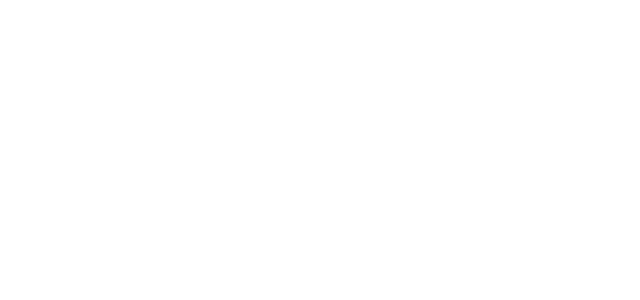
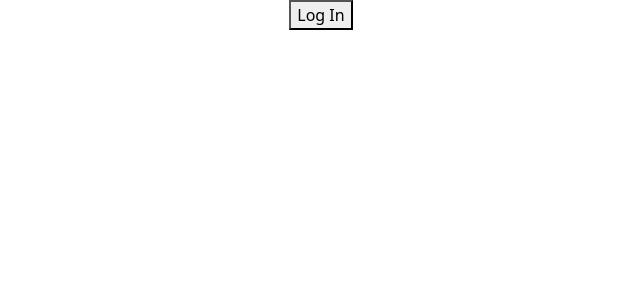
Before and after one commit to AbhishekMhamane/Frontend-Cloud-Based-Secure-File-Sharing-System, a React (Create React App) app: page / in a window 1280 px wide. Before the commit this address had no page. Shown: the top 300 px of the page, without its empty margins (319-959 px from the left). Built offline with nearby package versions, Linux system fonts and the light colour scheme.

Commit message:
auth0 added

```diff
--- a/package.json
+++ b/package.json
@@ -3,6 +3,7 @@
   "version": "0.1.0",
   "private": true,
   "dependencies": {
+    "@auth0/auth0-react": "^1.9.0",
     "@emotion/react": "^11.8.2",
     "@emotion/styled": "^11.8.1",
     "@material-ui/core": "^4.12.3",
@@ -28,7 +29,7 @@
     "web-vitals": "^2.1.3"
   },
   "scripts": {
-    "start": "react-scripts start",
+    "start": "set PORT=3001 && react-scripts start",
     "build": "react-scripts build",
     "test": "react-scripts test",
     "eject": "react-scripts eject"
--- a/src/App.js
+++ b/src/App.js
@@ -1,21 +1,17 @@
 import './App.css';
-import React, { Suspense,useEffect} from 'react';
+import React, { Suspense, useEffect } from 'react';
 import {
   BrowserRouter,
   Routes,
-  Route,Navigate
+  Route,
+  Navigate
 } from "react-router-dom";
 import axios from 'axios';
-import {useDispatch,useSelector} from 'react-redux';
-import {userActions} from './store/user/userSlice';
-import {fetchUser} from './store/user/userActions';
-import {fetchFiles} from './store/file/filesActions';
-
-
-// const MainView = React.lazy(() => import('./Components/Mainpage/MainView'));
-// const Starred =  React.lazy(() => import('./Components/Mainpage/Starred'));
-// const SecondView =  React.lazy(() => import('./Components/Mainpage/SecondView'));
-// const Account = React.lazy(() => import('./Components/Mainpage/Account'));
+import { useDispatch, useSelector } from 'react-redux';
+import { userActions } from './store/user/userSlice';
+import { fetchUser } from './store/user/userActions';
+import { fetchFiles } from './store/file/filesActions';
+import { useNavigate } from "react-router-dom";
 
 import MainView from './Components/Mainpage/MainView';
 import SecondView from './Components/Mainpage/SecondView';
@@ -25,38 +21,37 @@ import Public from './Components/Mainpage/Public';
 import Publiccard from './Components/Mainpage/Publiccard';
 import Demo from './demo.js';
 
+import { useAuth0 } from "@auth0/auth0-react";
+import AppMain from './AppMain';
 
 function App() {
 
 
-
-  // const API_URL = "http://localhost:3000";
-  //  const emailId = "abhimhamane13@gmail.com";
-  //  const dispatch = useDispatch();
-
-  //  useEffect(() => {
-  //   dispatch(fetchUser(emailId));
-  //   //dispatch(fetchFiles(emailId));
-
-  // }, [dispatch]);
+  const { isAuthenticated, loginWithRedirect } = useAuth0();
 
 
   return (
+
+    isAuthenticated ? (
       <BrowserRouter>
         <div className='App'>
-
-      {/* <Suspense fallback={<div>Loading...</div>}> */}
           <Routes>
-        {/* <Route exact path="/" element={<Demo/>} /> */}
             <Route exact path="/mydash" element={<MainView />} />
             <Route path="/folder/:id" element={<SecondView />} />
             <Route path="/starred" element={<Starred />} />
             <Route path="/account" element={<Account />} />
             <Route path="/public" element={<Public />} />
           </Routes>
-        {/* </Suspense> */}
         </div>
       </BrowserRouter>
+    ) : (<BrowserRouter>
+      <div className='App'>
+        <Routes>
+          <Route exact path="/" element={<AppMain />} />
+          {/* <Route exact path="/*" element={ <Navigate to="/" /> } /> */}
+        </Routes>
+      </div>
+    </BrowserRouter>)
   );
 }
 
--- /dev/null
+++ b/src/AppMain.js
@@ -0,0 +1,26 @@
+import React from 'react'
+import App from './App';
+import { Auth0Provider } from "@auth0/auth0-react";
+import {
+  BrowserRouter,
+  Routes,
+  Route,Navigate
+} from "react-router-dom";
+
+import { useAuth0 } from "@auth0/auth0-react";
+
+const AppMain = () => {
+
+  const { loginWithRedirect } = useAuth0();
+  const { user, isAuthenticated, isLoading } = useAuth0();
+
+  return (
+    <div>
+         <button onClick={() => loginWithRedirect()}>Log In</button>
+    </div>
+  );
+
+
+}
+
+export default AppMain
--- a/src/Components/Mainpage/Account.jsx
+++ b/src/Components/Mainpage/Account.jsx
@@ -13,17 +13,27 @@ import {
 
 import Sidenavoptions from "./Sidenav/Sidenavoptions.jsx";
 import axios from "axios";
+import { useAuth0 } from "@auth0/auth0-react";
 
 import "./Starred.css";
 
 import { useSelector } from "react-redux";
 const Account = () => {
-  const user = useSelector((state) => state.user.user);
+  //const user = useSelector((state) => state.user.user);
   console.log("in starred state");
   //console.log(user.userId);
   const API_URL = "http://localhost:3000";
   const [files, setFiles] = useState([]);
   const { id } = useParams();
+
+  const { logout } = useAuth0();
+
+  const { user, isAuthenticated, isLoading } = useAuth0();
+
+  if (isLoading) {
+    return <div>Loading ...</div>;
+  }
+
 
   return (
     <div>
@@ -61,16 +71,17 @@ const Account = () => {
                   <tbody>
                       <tr>
                           <th>User Name</th>
-                          <td>{user.userName}</td>
+                          <td>{user.name}</td>
                       </tr>
                       <tr>
                           <th>User EmailID </th>
-                          <td>{user.userId}</td>
+                          <td>{user.email}</td>
                       </tr>
                   </tbody>
                   </Table>
                   </Card.Text>
-                  <Button  style={{marginTop:'2rem'}}  variant="primary" >Logout</Button>
+                  <Button  style={{marginTop:'2rem'}}  variant="primary"
+                  onClick={() => logout({ returnTo: window.location.origin })} >Logout</Button>
                 </Card.Body>
               </Card>
             </Row>
--- a/src/Components/Mainpage/MainView.jsx
+++ b/src/Components/Mainpage/MainView.jsx
@@ -180,7 +180,7 @@ function MainView() {
                 onChange={inputClicked}
               />
             </div>
-            {search === "" ? null : <SearchView file={search} />}
+            {/* {search === "" ? null : <SearchView file={search} />} */}
 
             <Row>
 
--- a/src/Components/Mainpage/SearchView.jsx
+++ b/src/Components/Mainpage/SearchView.jsx
@@ -24,6 +24,7 @@ function SearchView(props) {
   }, []);
 
   return (
+
       <div>
         <Card style={{ height: "400px", width: "790px", marginTop: "5px" }}>
           <Card.Body>
--- a/src/index.js
+++ b/src/index.js
@@ -4,17 +4,28 @@ import './index.css';
 
 import reportWebVitals from './reportWebVitals';
 import App from './App';
+import AppMain from './AppMain';
+
 import 'bootstrap/dist/css/bootstrap.min.css';
 
 import { Provider } from 'react-redux';
 import { store, persistor } from './store/store';
 import { PersistGate } from 'redux-persist/integration/react';
 
+import { Auth0Provider } from "@auth0/auth0-react";
+import { useNavigate } from "react-router-dom";
+
+
 ReactDOM.render(
   <React.StrictMode>
     <Provider store={store}>
       <PersistGate loading={<h1>Loading</h1>} persistor={persistor} >
-        <App />
+        <Auth0Provider
+          domain="https://dev-bbnxpo4o.us.auth0.com"
+          clientId="drWkUAB9XLwuRK20Q8nukMLgrdv4EfmI"
+          redirectUri="http://localhost:3001/mydash">
+          <App/>
+        </Auth0Provider>
       </PersistGate>
     </Provider>
   </React.StrictMode>,
```
Also changed, not shown: src/Auth0Provider.js (added, +26 -0 lines), 2 other files (tests, documents, lock files or other folders). Lines whose indentation alone changed are shown as unchanged.
